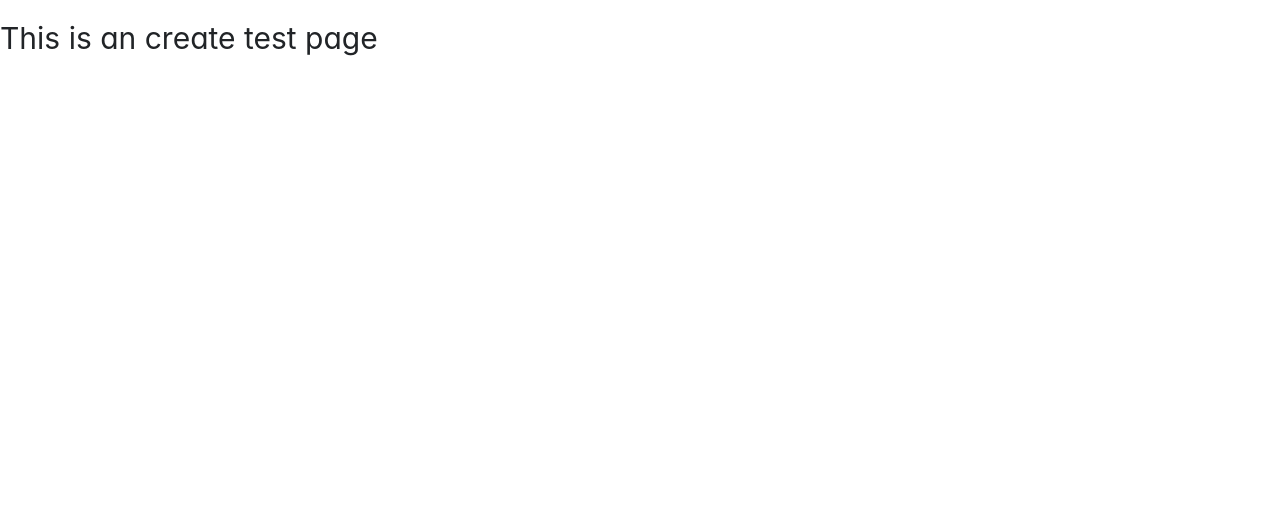
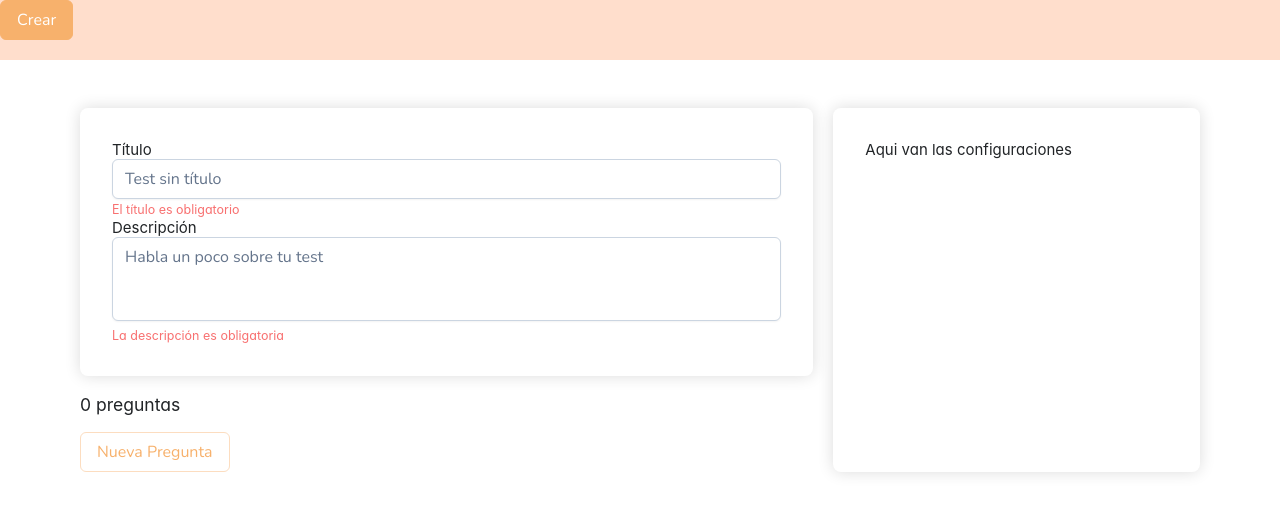
Before and after one commit to FernandoKumul/testana, a Vue app: page /create_test in a window 1280 px wide. Shown: the top 514 px of the page. Built offline with nearby package versions, Linux system fonts and the light colour scheme.

Commit message:
Now custom button need the clas btn-custom

```diff
--- a/src/assets/base.css
+++ b/src/assets/base.css
@@ -33,13 +33,12 @@ body {
   width: 100%;
 }
 
-.p-button {
-  --color: #FA8841;
+.p-button[class=btn-custom]{
   z-index: 1;
   position: relative;
 }
 
-.p-button::before {
+.p-button[class=btn-custom]::before {
   position: absolute;
   content: "";
   background: var(--color);
@@ -49,18 +48,18 @@ body {
   border-radius: 50%;
 }
 
-.p-button:hover {
+.p-button[class=btn-custom]:hover {
   background-color: #F7B16C;
   border-color: #F7B16C;
 }
 
-.p-button:before {
+.p-button[class=btn-custom]:before {
   top: 100%;
   left: 100%;
   transition: 0.3s all;
 }
 
-.p-button:hover::before {
+.p-button[class=btn-custom]:hover::before {
   top: -30px;
   left: -20%;
 }
--- /dev/null
+++ b/src/interfaces/INewTest.ts
@@ -0,0 +1,30 @@
+export interface INewTest {
+  userId: number
+  title: string
+  description: string
+  color: 'green' | 'blue' | 'purple' | 'orange' | 'yellow' | 'red'
+  visibility: 'public' | 'private' | 'unlisted'
+  image: string | null
+  status: boolean
+  random: boolean
+  duration: number | null
+  evaluateByQuestion: boolean
+  tags: string
+  questions: INewQuestion[]
+}
+
+export interface INewQuestion {
+  QuestionTypeId: number
+  description: string
+  image: string | null
+  order: number
+  points: number
+  duration: number | null
+  answers: INewAnswer[]
+  CaseSensitivity?: boolean
+}
+
+export interface INewAnswer {
+  text: string
+  correct: boolean
+}
--- a/src/views/CreateTestView.vue
+++ b/src/views/CreateTestView.vue
@@ -1,12 +1,88 @@
 <template>
-    <div class="about">
-      <h1>This is an create test page</h1>
-    </div>
-  </template>
+  <nav>
+    <Button @click="createTest">Crear</Button>
+  </nav>
+  <main>
+    <section >
+      <article class="card">
+        <div>
+          <label for="username">Título</label>
+          <InputText v-model="newTest.title" type="text" placeholder="Test sin título" />
+          <small id="username-help">El título es obligatorio</small>
+        </div>
+        <div>
+          <label for="username">Descripción</label>
+          <Textarea v-model="newTest.description" placeholder="Habla un poco sobre tu test" rows="3" />
+          <small id="username-help">La descripción es obligatoria</small>
+        </div>
+      </article>
+
+      <div>
+        <h3>0 preguntas</h3>
+        <Button outlined>Nueva Pregunta</Button>
+      </div>
+    </section>
+
+    <aside class="card">
+      Aqui van las configuraciones
+    </aside>
+  </main>
+</template>
 
 <script lang="ts" setup>
+import { reactive } from 'vue';
+import type { INewTest } from '@/interfaces/INewTest';
+import InputText from 'primevue/inputtext';
+import Textarea from 'primevue/textarea';
 
+const newTest = reactive<INewTest>({
+  userId: 0,
+  title: '',
+  description: '',
+  color: 'orange',
+  visibility: 'public',
+  image: null,
+  status: false,
+  random: false,
+  duration: null,
+  evaluateByQuestion: true,
+  tags: '',
+  questions: []
+})
+
+
+const createTest = () => {
+  console.log(newTest)
+  //Subir
+}
 </script>
 
-  <style scoped>
-  </style>
+<style scoped>
+nav {
+  background-color: #FFDECC;
+  height: 60px;
+}
+
+textarea {
+  resize: none;
+}
+
+small {
+  color: #f87171;
+}
+
+main {
+  display: grid;
+  grid-template-columns: 2fr 1fr;
+  column-gap: 20px;
+  padding: 48px 80px;
+}
+
+.card {
+  padding: 32px;
+  border-radius: 8px;
+  -webkit-box-shadow: 0px 0px 16px 0px rgba(0, 0, 0, 0.14);
+  -moz-box-shadow: 0px 0px 16px 0px rgba(0, 0, 0, 0.14);
+  box-shadow: 0px 0px 16px 0px rgba(0, 0, 0, 0.14);
+}
+</style>
```
